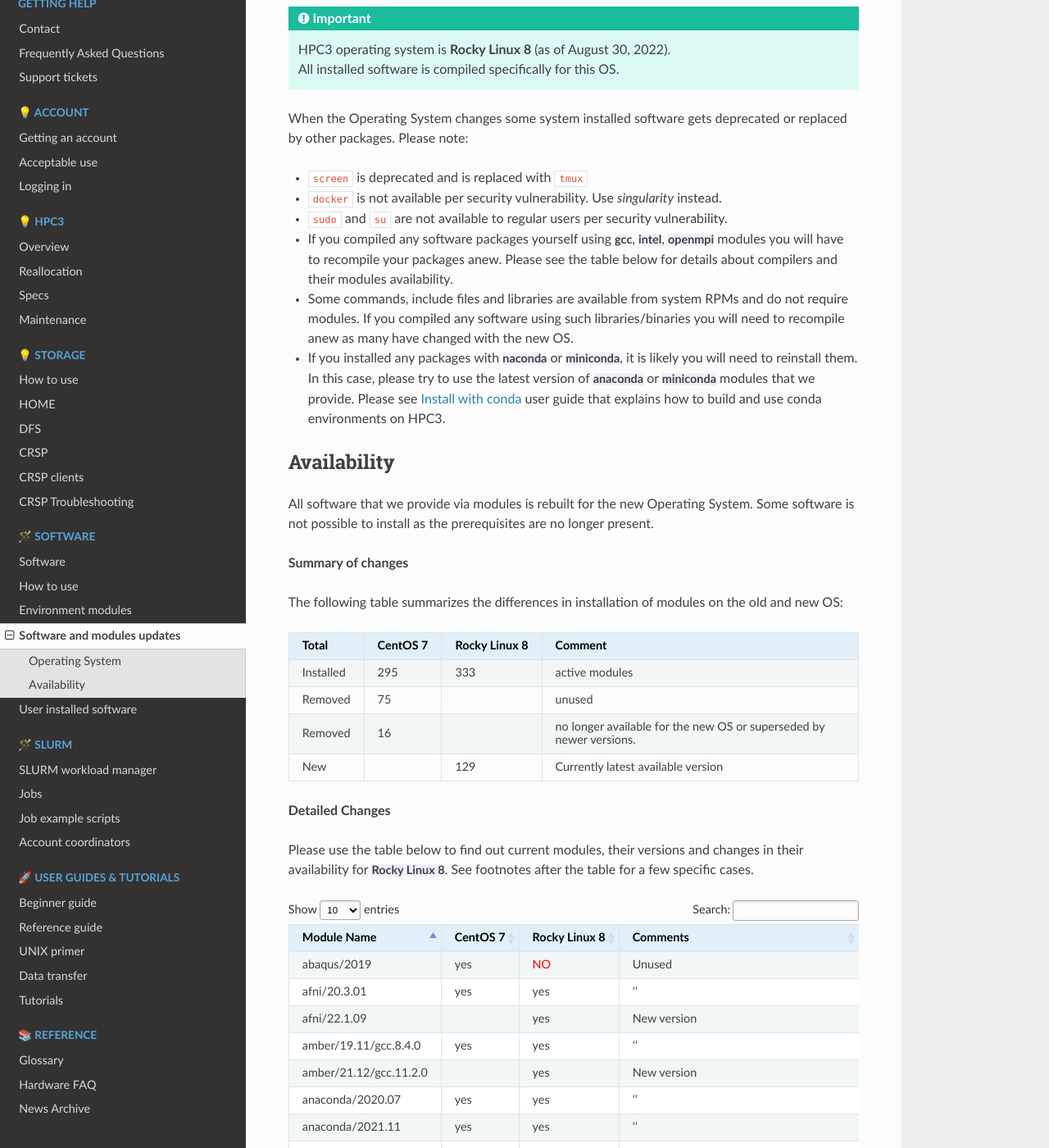
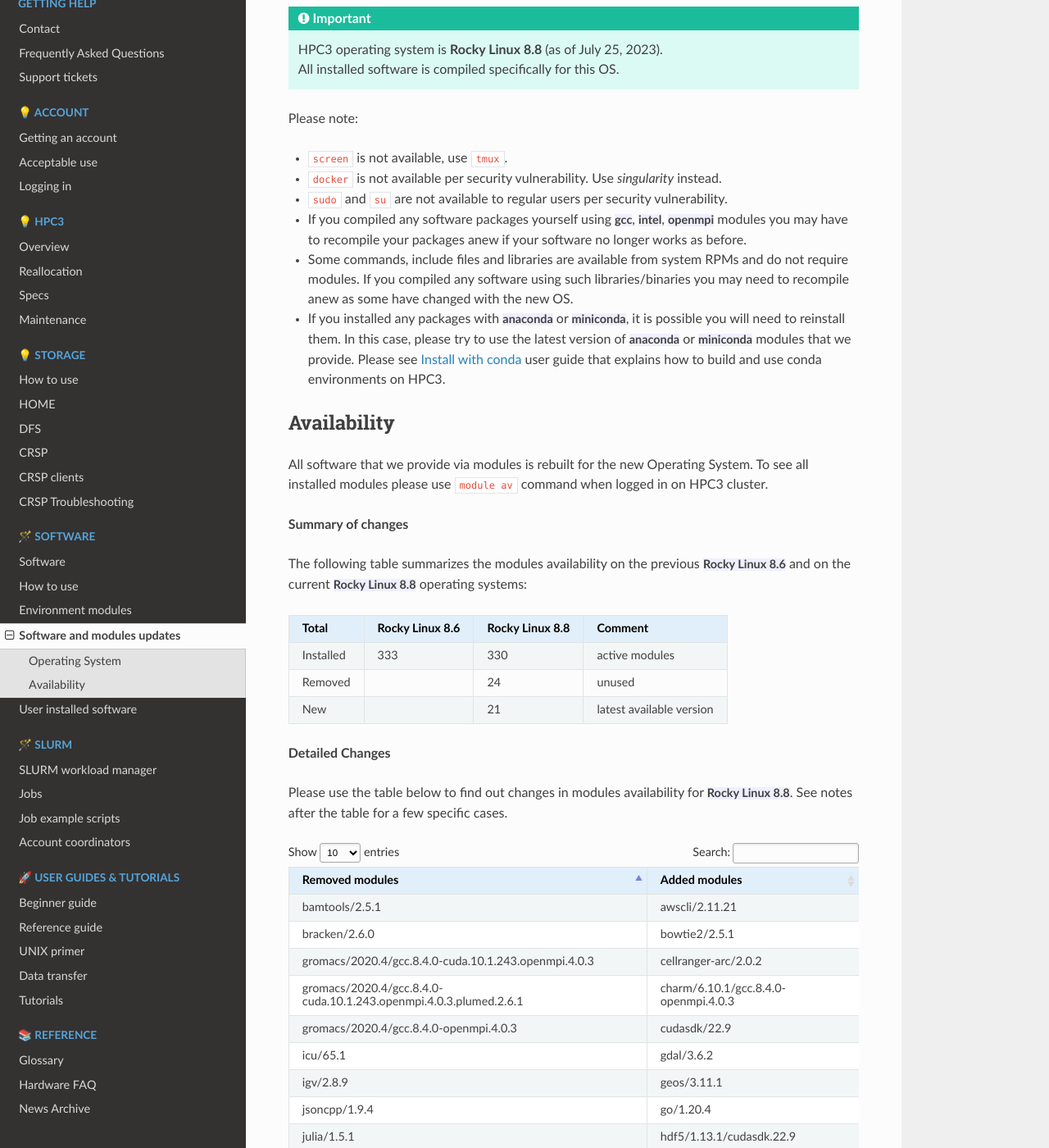
Before and after one commit to RCIC-UCI-Public/website-rcic, a Sphinx documentation site: the page built from docs/source/software/updates.rst, in a window 1280 px wide and 1400 px high, scrolled down 575 px. Shown: the whole window at 82% size. Built offline with Sphinx 7.4.7 and the Read the Docs theme 2.0.0, drawn with Linux system fonts in a browser that asks for light colours; some of the changed text lies outside the part shown.

Commit message:
add modules availability updates for Rocky 8.8 rm modules info for centos7

```diff
--- a/docs/source/software/updates.rst
+++ b/docs/source/software/updates.rst
@@ -8,7 +8,7 @@ This page lists specific software and modules changes that are a result of the O
 Please see :ref:`modules` to learn how to use software modules, including
 how to to see the most recent software versions and availability.
 
-.. important:: | If you use any modules only by name without specifying versions as:
+.. attention:: | If you use any modules only by name without specifying versions as:
                | ``module load X``  - :red:`DANGEROUS!`
                | stop and start using module name with the version as we always recommended:
                | ``module load X/1.2.3``
@@ -19,26 +19,24 @@ how to to see the most recent software versions and availability.
 Operating System
 ----------------
 
-.. important:: | HPC3 operating system is **Rocky Linux 8** (as of August 30, 2022).
+.. important:: | HPC3 operating system is **Rocky Linux 8.8** (as of July 25, 2023).
                | All installed software is compiled specifically for this OS.
 
-When the Operating System changes some system installed software gets
-deprecated or replaced by other packages.  Please note:
+Please note:
 
-* ``screen`` is deprecated and is replaced with ``tmux``
+* ``screen`` is not available, use ``tmux``.
 * ``docker`` is not available per security vulnerability. Use *singularity* instead.
 * ``sudo`` and ``su`` are not available to regular users per security vulnerability.
 * If you compiled any software packages yourself using :tt:`gcc`, :tt:`intel`,
-  :tt:`openmpi` modules you will have to recompile your packages anew.
-  Please see the table below for details about compilers and their modules availability.
+  :tt:`openmpi` modules you may  have to recompile your packages anew if your
+  software no longer works as before.
 * Some commands, include files and libraries are available from system RPMs
   and do not require modules. If you compiled any software using such
-  libraries/binaries you will need to recompile anew as many have changed with the new OS.
-* If you installed any packages with :tt:`naconda` or :tt:`miniconda`, it is likely you will
+  libraries/binaries you may need to recompile anew as some have changed with the new OS.
+* If you installed any packages with :tt:`anaconda` or :tt:`miniconda`, it is possible you will
   need to reinstall them. In this case, please try to use the latest version of
   :tt:`anaconda` or :tt:`miniconda` modules that we provide. Please see
-  :ref:`install  conda`
-  user guide that explains how to build and use conda environments on HPC3.
+  :ref:`install  conda` user guide that explains how to build and use conda environments on HPC3.
 
 .. _modules availability:
 
@@ -46,65 +44,111 @@ Availability
 ------------
 
 All software that we provide via modules is rebuilt for the new Operating System.
-Some software is not possible to install as the prerequisites are no longer present.
+To see all installed modules please use ``module av`` command when logged in
+on HPC3 cluster.
 
 **Summary of changes**
 
-The following table summarizes the differences in installation of modules on
-the old and new OS:
+The following table summarizes the modules availability on
+the previous :tt:`Rocky Linux 8.6` and on the current :tt:`Rocky Linux 8.8` operating systems:
 
 .. table::
    :class: noscroll-table
 
-   +-----------+----------+---------------+-------------------------------------+
-   | Total     | CentOS 7 | Rocky Linux 8 | Comment                             |
-   +===========+==========+===============+=====================================+
-   | Installed | 295      | 333           | active modules                      |
-   +-----------+----------+---------------+-------------------------------------+
-   | Removed   |  75      |               | unused                              |
-   +-----------+----------+---------------+-------------------------------------+
-   | Removed   |  16      |               | no longer available for the new OS  |
-   |           |          |               | or superseded by newer versions.    |
-   +-----------+----------+---------------+-------------------------------------+
-   | New       |          | 129           | Currently latest available version  |
-   +-----------+----------+---------------+-------------------------------------+
+   +-----------+-----------------+-----------------+---------------------------+
+   | Total     | Rocky Linux 8.6 | Rocky Linux 8.8 | Comment                   |
+   +===========+=================+=================+===========================+
+   | Installed | 333             | 330             | active modules            |
+   +-----------+-----------------+-----------------+---------------------------+
+   | Removed   |                 | 24              | unused                    |
+   +-----------+-----------------+-----------------+---------------------------+
+   | New       |                 | 21              | latest available version  |
+   +-----------+-----------------+-----------------+---------------------------+
 
 
 **Detailed Changes**
 
-Please use the table below to find out current modules, their versions and changes
-in their availability  for :tt:`Rocky Linux 8`. See footnotes after the table
-for a few specific cases.
+Please use the table below to find out changes
+in modules availability for :tt:`Rocky Linux 8.8`.
+See notes after the table for a few specific cases.
 
-.. csv-table::
+.. table::
    :class: noscroll-table sortable
-   :file: updates-list.csv
-   :widths: 25,10,10,55
-   :header-rows: 1
+
+   +-------------------------------------------------------------------+-------------------------------------+
+   | Removed modules                                                   | Added modules                       |
+   +===================================================================+=====================================+
+   | bamtools/2.5.1                                                    | awscli/2.11.21                      |
+   +-------------------------------------------------------------------+-------------------------------------+
+   | bracken/2.6.0                                                     | bowtie2/2.5.1                       |
+   +-------------------------------------------------------------------+-------------------------------------+
+   | gromacs/2020.4/gcc.8.4.0-cuda.10.1.243.openmpi.4.0.3              | cellranger-arc/2.0.2                |
+   +-------------------------------------------------------------------+-------------------------------------+
+   | gromacs/2020.4/gcc.8.4.0-cuda.10.1.243.openmpi.4.0.3.plumed.2.6.1 | charm/6.10.1/gcc.8.4.0-openmpi.4.0.3|
+   +-------------------------------------------------------------------+-------------------------------------+
+   | gromacs/2020.4/gcc.8.4.0-openmpi.4.0.3                            | cudasdk/22.9                        |
+   +-------------------------------------------------------------------+-------------------------------------+
+   | icu/65.1                                                          | gdal/3.6.2                          |
+   +-------------------------------------------------------------------+-------------------------------------+
+   | igv/2.8.9                                                         | geos/3.11.1                         |
+   +-------------------------------------------------------------------+-------------------------------------+
+   | jsoncpp/1.9.4                                                     | go/1.20.4                           |
+   +-------------------------------------------------------------------+-------------------------------------+
+   | julia/1.5.1                                                       | hdf5/1.13.1/cudasdk.22.9            |
+   +-------------------------------------------------------------------+-------------------------------------+
+   | kraken2/2.1.1                                                     | hdf5/1.14.1/gcc.11.2.0              |
+   +-------------------------------------------------------------------+-------------------------------------+
+   | mdtraj/1.9.3                                                      | hdf5/1.14.1/gcc.11.2.0-openmpi.4.1.2|
+   +-------------------------------------------------------------------+-------------------------------------+
+   | mdtraj/1.9.7                                                      | OpenBLAS/0.3.21                     |
+   +-------------------------------------------------------------------+-------------------------------------+
+   | meme/5.2.0                                                        | proj/9.1.1                          |
+   +-------------------------------------------------------------------+-------------------------------------+
+   | midas/1.3.2                                                       | qe/7.1/gcc.11.2.0-openmpi.4.1.2     |
+   +-------------------------------------------------------------------+-------------------------------------+
+   | minimap2/2.17                                                     | R/4.2.2                             |
+   +-------------------------------------------------------------------+-------------------------------------+
+   | mummer/4.0.0                                                      | rstudio/2022.12.0.353               |
+   +-------------------------------------------------------------------+-------------------------------------+
+   | pilon/1.23                                                        | singularity/3.11.3                  |
+   +-------------------------------------------------------------------+-------------------------------------+
+   | plumed/2.6.1/gcc.8.4.0-openmpi.4.0.3                              | sqlite3/3.41.0                      |
+   +-------------------------------------------------------------------+-------------------------------------+
+   | racon/1.4.13                                                      | sra-tools/3.0.0                     |
+   +-------------------------------------------------------------------+-------------------------------------+
+   | rMATS/4.1.0                                                       | vasp/6.3.2/cudasdk.22.9             |
+   +-------------------------------------------------------------------+-------------------------------------+
+   | sas/94M7                                                          | vasp/6.3.2/gcc.11.2.0               |
+   +-------------------------------------------------------------------+-------------------------------------+
+   | sra-tools/2.10.9                                                  |                                     |
+   +-------------------------------------------------------------------+-------------------------------------+
+   | sra-tools/2.11.3                                                  |                                     |
+   +-------------------------------------------------------------------+-------------------------------------+
+   | unicycler/0.4.8                                                   |                                     |
+   +-------------------------------------------------------------------+-------------------------------------+
 
 
 **Notes**
 
-* Operating system provided default compiler :tt:`gcc 4.8.5` and :tt:`openmpi 1.10.7` are replaced with newer versions.
+* Operating system provided default compiler :tt:`gcc 8.5.0` and :tt:`openmpi 4.1.1`
+  are available via modules:
 
-  ============== ==============
-  CentOS 7        Rocky Linux 8
-  ============== ==============
-  gcc.4.8.5      gcc.system
-  openmpi.1.10.7 openmpi.4.1.1
-  ============== ==============
+  ============== ========================
+  Package        Module
+  ============== ========================
+  gcc 8.5.0      gcc.system
+  openmpi 4.1.1  openmpi/4.1.1/gcc.system
+  ============== ========================
 
-  New module names are listed in respective comment column of the comparison
-  table below.
-
-* :tt:`R 3.6.2` is not supported. Use newer R versions from series 4.
+* :tt:`sra-tools` tools prior to v.3 do not handle writing temp files to a
+  separate directory and  are removed as they cause issues. Please see
+  :ref:`job sra` for explanation how to use this toolkit with currently available version.
 * :tt:`Python 2.7` has reached the end of life and is no longer supported.
   It is installed but the outcome of any program can not be predicted.
   **If you have any python code that is still using python 2 convert your code to
   Python 3**. Test your application with the :tt:`-W` default command-line option
   to see any deprecation warnings and follow online guides (google) for porting
   Python 2 to Python 3.
-* :tt:`Java 1.7.0` is no longer supported. Use newer versions of java.
 * Intel and mkl module provide access to a number of Intel Math Kernel Libraries
   including LAPACK, SCALAPACK, BLAS and threading options. The MKL libraries can be linked with Intel
   or GNU compilers. If you are compiling your software and using intel or mkl
@@ -112,24 +156,10 @@ for a few specific cases.
   `Intel MKL Documentaion <https://software.intel.com/en-us/mkl/documentation/view-all>`_
   and `Intel MKL Link Advisory <https://www.intel.com/content/www/us/en/developer/tools/oneapi/onemkl-link-line-advisor.html#gs.o9qcu1>`_
   to help you figure out how to use them.
-* Access to some application requires a license. Only registered users can
+* Access to some applications (VASP, Stata) requires a license. Only registered users can
   use such software. Licenses are usually per PI's group and the access must be approved by a PI.
-* VASP was compiled using:
-
-  .. table::
-     :class: noscroll-table
-
-     +--------------+-------------------------+------------------------+
-     | Vasp Version | CentOS 7                | Rocky Linux 8          |
-     +==============+=========================+========================+
-     | 5.4.4        | openmpi/1.10.7/gcc.4.8.5| openmpi/4.0.3/gcc.6.5.0|
-     |              | fftw/3.3.8/gcc.4.8.5    | fftw/3.3.8/gcc.system  |
-     +--------------+-------------------------+------------------------+
-     | 6.1.2        | openmpi/4.0.3/gcc.6.5.0 | openmpi/4.0.3/gcc.6.5.0|
-     |              | fftw/3.3.8/gcc.4.8.5    | fftw/3.3.8/gcc.system  |
-     +--------------+-------------------------+------------------------+
 * :tt:`Cufflinks` does not work under Rocky Linux 8. Use a singularity container build with cufflinks compiled for CentOS 7.
-  The image /dfs8/singularity-images/cufflinks.simg is build with singularity/3.7.2.
+  The image **/dfs8/singularity-images/cufflinks.simg** is build with **singularity/3.7.2**.
   Example of usage:
 
   .. code-block:: console
```
